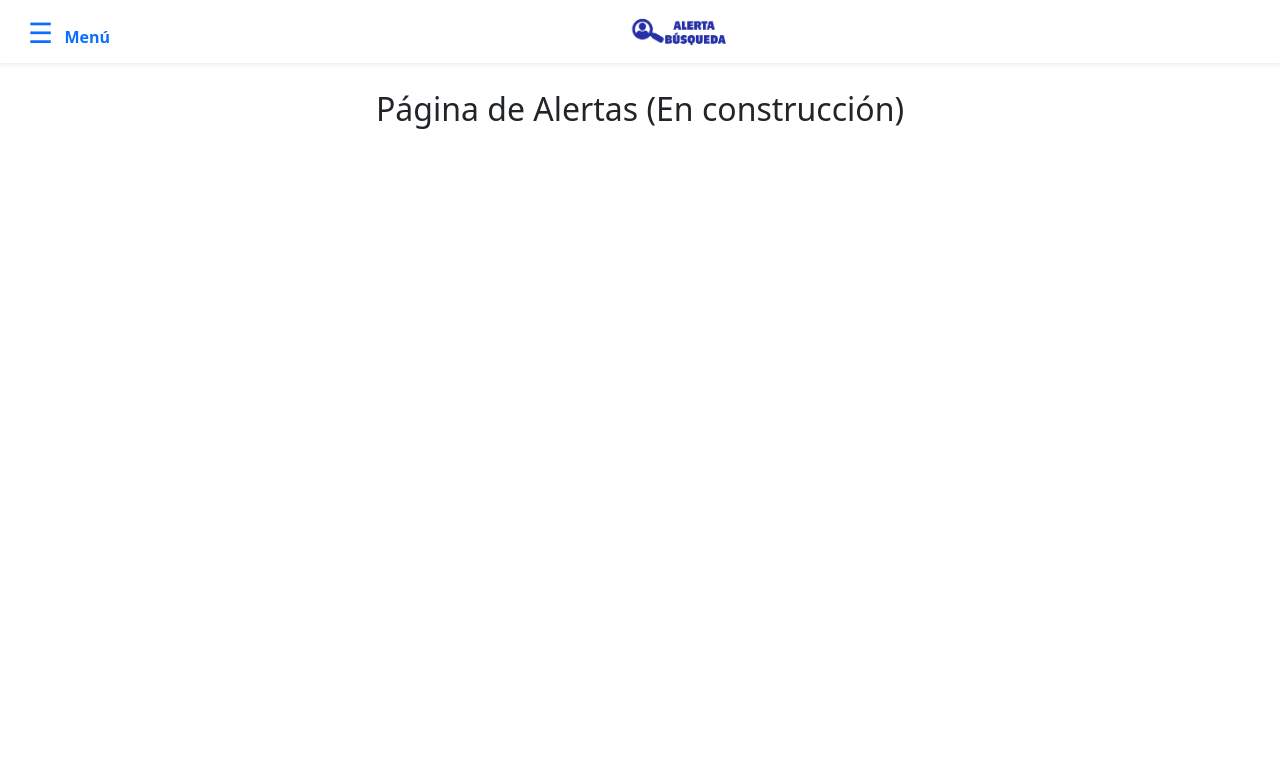
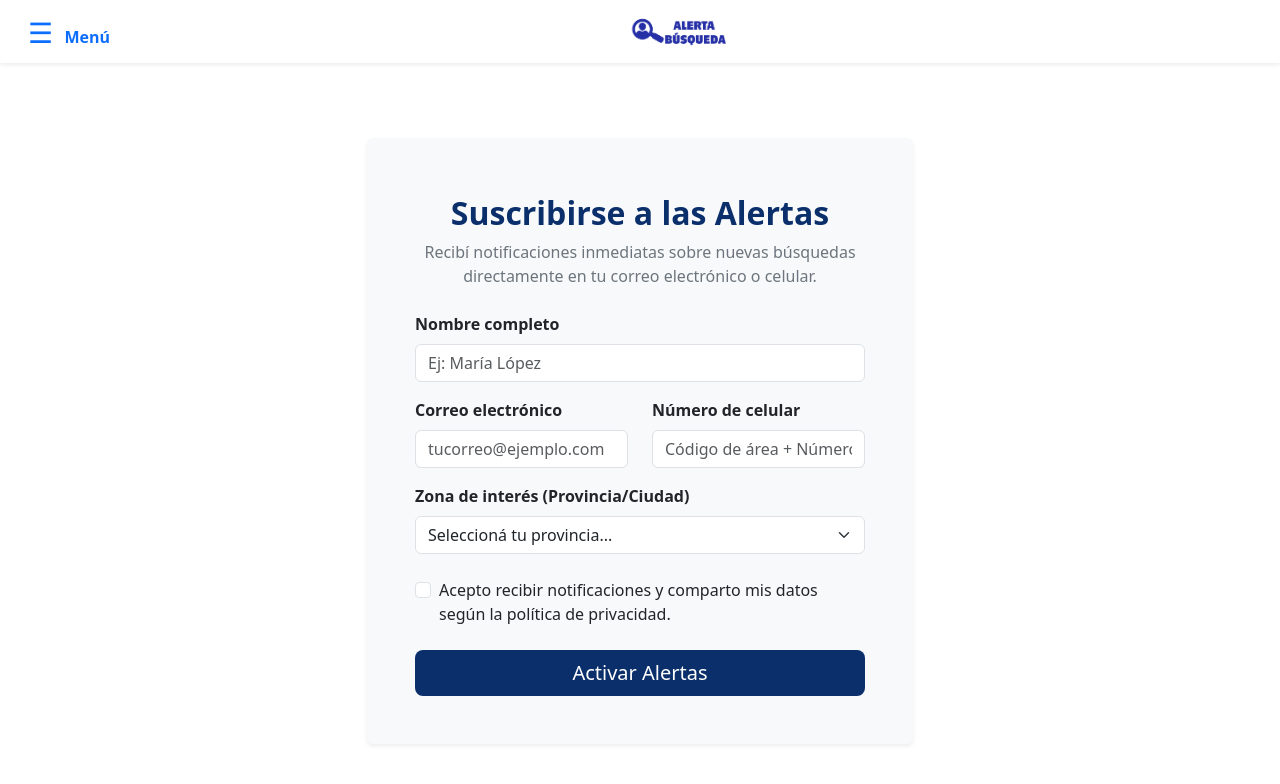
Before and after one commit to gonzalomiranda456/alerta-busqueda-frontend, a React (Vite) app: page /recibir in a window 1280 px wide. Shown: the top 784 px of the page. Built offline with nearby package versions, Linux system fonts and the light colour scheme.

Commit message:
feat: migracion de la vista de suscripcion a alertas

```diff
--- a/src/App.jsx
+++ b/src/App.jsx
@@ -8,6 +8,7 @@ import MenuNavegacion from './components/Navbar';
 import Inicio from './components/Inicio';
 import Busqueda from './components/Busqueda';
 import Registro from './components/Registro';
+import Recibir from './components/Recibir';
 
 function App() {
   return (
@@ -20,7 +21,7 @@ function App() {
 
           <Route path="/busqueda" element={<Busqueda />} />
           <Route path="/registro" element={<Registro />} />
-          <Route path="/recibir" element={<div className="text-center mt-5"><h2>Página de Alertas (En construcción)</h2></div>} />
+          <Route path="/recibir" element={<Recibir />} />
         </Routes>
       </main>
     </Router>
--- /dev/null
+++ b/src/components/Recibir.jsx
@@ -0,0 +1,78 @@
+import { Container, Row, Col, Form, Button, Card } from 'react-bootstrap';
+
+const Recibir = () => {
+    return (
+        <Container className="py-5">
+            <Row className="justify-content-center">
+                <Col md={8} lg={6}>
+                    <Card className="shadow-sm border-0 bg-light">
+                        <Card.Body className="p-4 p-md-5">
+                            <div className="text-center mb-4">
+                                <i className="bi bi-bell-fill text-primary" style={{ fontSize: '3rem' }}></i>
+                                <h2 className="fw-bold mt-2" style={{ color: '#0a2f6b' }}>
+                                    Suscribirse a las Alertas
+                                </h2>
+                                <p className="text-secondary">
+                                    Recibí notificaciones inmediatas sobre nuevas búsquedas directamente en tu correo electrónico o celular.
+                                </p>
+                            </div>
+
+                            <Form>
+                                {/* Nombre */}
+                                <Form.Group className="mb-3" controlId="nombreSuscriptor">
+                                    <Form.Label className="fw-bold">Nombre completo</Form.Label>
+                                    <Form.Control type="text" placeholder="Ej: María López" required />
+                                </Form.Group>
+
+                                {/* Medio de contacto (Email / Teléfono) */}
+                                <Row className="mb-3">
+                                    <Form.Group as={Col} sm={6} className="mb-3 mb-sm-0" controlId="emailSuscriptor">
+                                        <Form.Label className="fw-bold">Correo electrónico</Form.Label>
+                                        <Form.Control type="email" placeholder="tucorreo@ejemplo.com" required />
+                                    </Form.Group>
+
+                                    <Form.Group as={Col} sm={6} controlId="telefonoSuscriptor">
+                                        <Form.Label className="fw-bold">Número de celular</Form.Label>
+                                        <Form.Control type="tel" placeholder="Código de área + Número" />
+                                    </Form.Group>
+                                </Row>
+
+                                {/* Zona de interés */}
+                                <Form.Group className="mb-4" controlId="zonaSuscriptor">
+                                    <Form.Label className="fw-bold">Zona de interés (Provincia/Ciudad)</Form.Label>
+                                    <Form.Select required>
+                                        <option value="">Seleccioná tu provincia...</option>
+                                        <option value="tucuman">Tucumán</option>
+                                        <option value="buenos_aires">Buenos Aires</option>
+                                        <option value="cordoba">Córdoba</option>
+                                        <option value="santa_fe">Santa Fe</option>
+                                        <option value="salta">Salta</option>
+                                        {/* Podés agregar más opciones si querés */}
+                                    </Form.Select>
+                                </Form.Group>
+
+                                {/* Checkbox de términos */}
+                                <Form.Group className="mb-4" controlId="terminos">
+                                    <Form.Check
+                                        type="checkbox"
+                                        label="Acepto recibir notificaciones y comparto mis datos según la política de privacidad."
+                                        required
+                                    />
+                                </Form.Group>
+
+                                {/* Botón enviar */}
+                                <div className="d-grid">
+                                    <Button variant="primary" size="lg" type="submit" style={{ backgroundColor: '#0a2f6b', border: 'none' }}>
+                                        Activar Alertas
+                                    </Button>
+                                </div>
+                            </Form>
+                        </Card.Body>
+                    </Card>
+                </Col>
+            </Row>
+        </Container>
+    );
+};
+
+export default Recibir;
```
